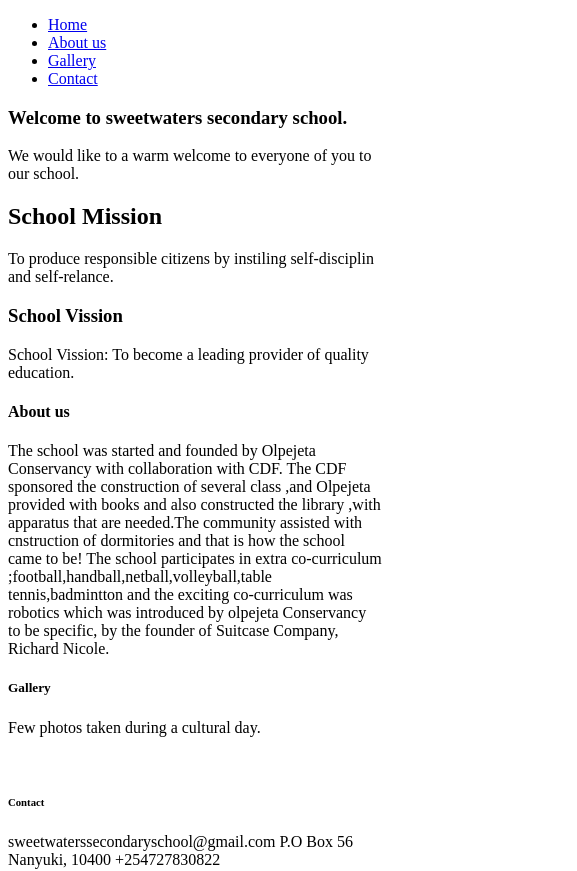
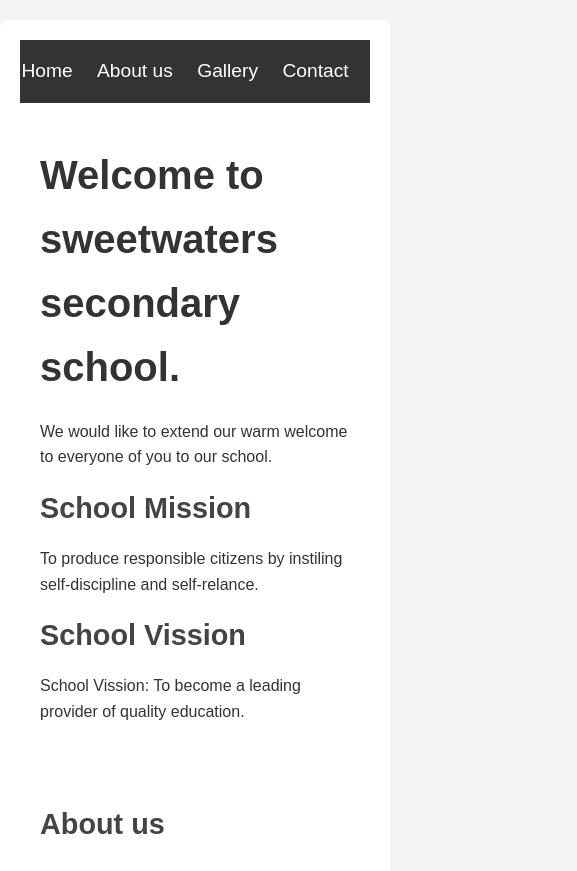
Before and after one commit to clairekimani123/kimani-website, a plain HTML site: page index.html in a window 390 px wide. Shown: the top 871 px of the page, 577 px wide, since content can reach past the window. Drawn offline with Linux system fonts and the light colour scheme; files that its build step writes are made by us from their sources.

Commit message:
My project

```diff
--- a/index.html
+++ b/index.html
@@ -4,7 +4,7 @@
     <meta charset="UTF-8">
     <meta name="viewport" content="width=device-width, initial-scale=1.0">
 
-    <link rel="stylesheet" href="./css/style.css"/>
+    <link rel="stylesheet" href="style.css"/>
     <title>SWEETWATERS SECONDARY SCHOOL.</title>
 </head>
 <body>
@@ -24,10 +24,10 @@
     <section id="home">
 
         <h1>Welcome to sweetwaters secondary school.</h1>
-        <p>We would like to a warm welcome to everyone of you to our school.</p>
+        <p>We would like to extend our warm welcome to everyone of you to our school.</p>
         <h2 id="schl">School Mission</h2>
 
-        <p>To produce responsible citizens by instiling self-disciplin and self-relance.</p>
+        <p>To produce responsible citizens by instiling self-discipline and self-relance.</p>
         <h3 id="schl">School Vission</h3>
         <p>School Vission: To become a leading provider of quality education.</p>
 
@@ -43,7 +43,8 @@
     <section id="#gallery">
         <h5>Gallery</h5>
         <p>Few photos taken during a cultural day.</p>
-        <img class="photo" src="" alt="">
+        <img class="photo" src="clara.jpeg" alt="the image of claire">
+        <img class="photo" src="cultural.jepg" alt="an image of principal and student hug">
 
 
     </section>
--- a/style.css
+++ b/style.css
@@ -0,0 +1,117 @@
+*{
+    margin: 0;
+    padding: 0;
+    box-sizing: border-box;
+
+}
+body{
+    font-family: Arial,san-serif;
+    line-height: 1.6;
+    background-color: #f4f4f4;
+    color: #333;
+}
+header{
+    background-color: #333;
+    padding: 1rem 0;
+    text-align: center;
+
+}
+nav ul {
+    list-style: none;
+    padding: 0;
+
+}
+nav ul li {
+    display: inline;
+    margin-right: 20px;
+
+}
+nav ul li a {
+    color: #fff;
+    text-decoration: none;
+    font-size: 1.2rem;
+
+}
+nav ul li a:hover {
+    text-decoration: underline;
+}
+section {
+    padding: 20px;
+    margin: 20px auto;
+    max-width: 1200px;
+    background-color: #fff;
+    border-radius: 8px;
+    box-shadow: 0 4px 6px rgba[0,0,0,0.1];
+
+
+}
+h1, h2, h3 ,h3, h4, h5, h6{
+    margin-bottom: 10px;
+
+}
+h1{
+    color: #333;
+    font-size: 2.5rem;
+    margin-bottom: 20px;
+
+}
+h2, h3, h4, h5, h6 {
+    color: #444;
+    font-size: 1.8rem;
+    margin-bottom: 15px;
+
+}
+p {
+    font-size: 1rem;
+    margin-bottom: 15px;
+
+}
+#about {
+    line-height: 1.8;
+
+}
+#about span{
+    font-weight: bold;
+    color: #333;
+
+}
+#gallery {
+    text-align: center;
+}
+#gallery .photo [
+    max-width:100%;
+    height:auto;
+    border-radius:8px;
+    box-shadow:0 4px 6px rgba[0,0,0,0.1];
+    margin-top:20px;
+
+]
+#details [
+    background-color:#e9ecef;
+    padding:20px;
+    border-radius:8px;
+]
+#detail div{
+    text-align: center;
+
+}
+#details p {
+    font-size: 1.8rem;
+    margin-bottom: 1.6;
+
+}
+#details h6 {
+    font-size: 1.8rem;
+    margin-bottom: 15px;
+}
+@media screen  and[max-width: 768px]
+{ nav ul li {
+    display: block;
+    margin-bottom: 10px;
+
+}
+nav ul li a {
+    font-size: 1.5rem;
+}
+
+}
```
